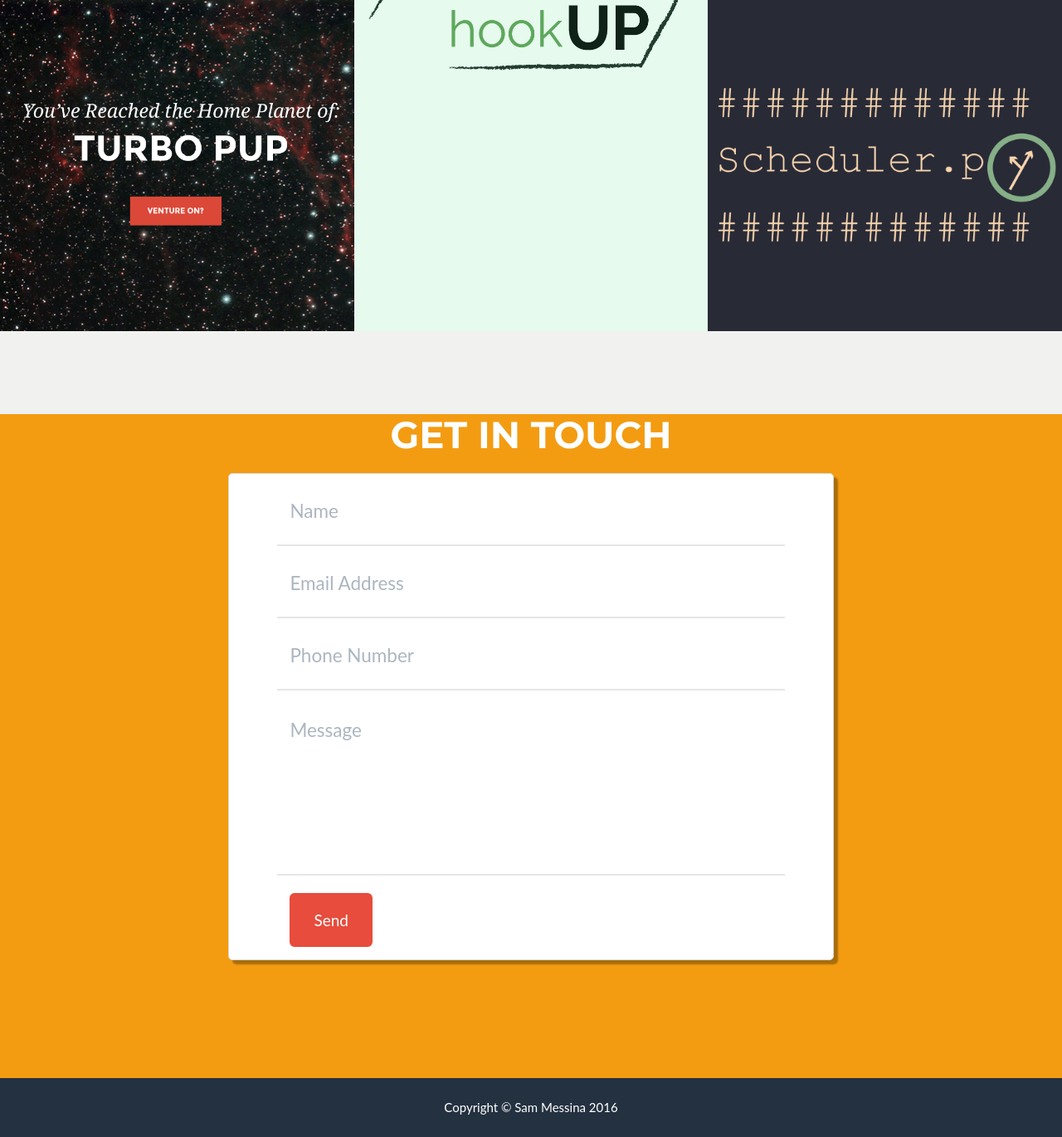
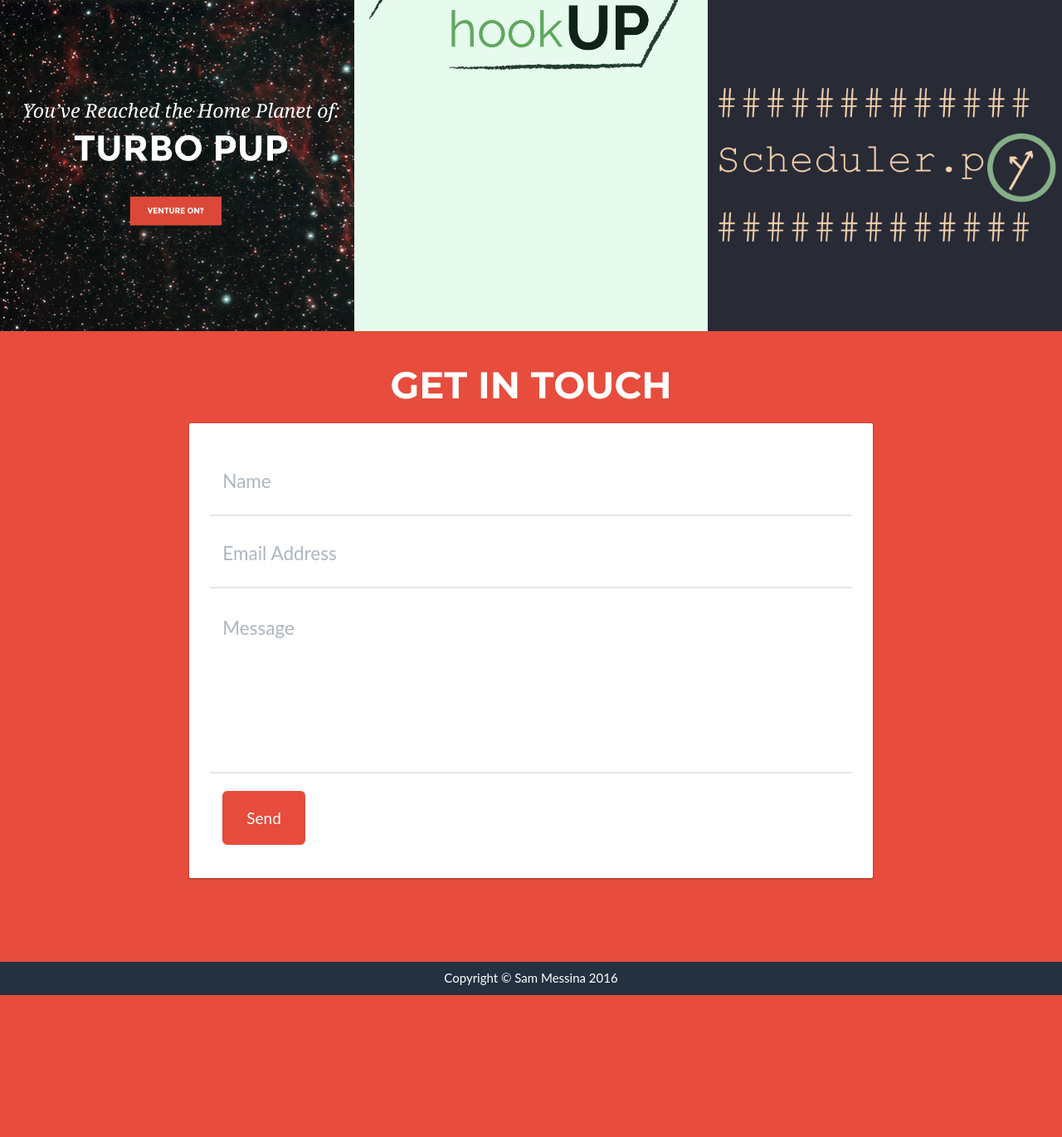
Before and after one commit to regexpressyourself/regexpressyourself.github.io, a PHP site: page / in a window 1280 px wide. Shown: the part 1201-2571 px from the top of the page at 83% size. After the commit the page ends 2400 px from the top, so only its background shows below. Run offline with PHP 8.4, Linux system fonts and the light colour scheme; some libraries are stand-ins or nearby versions.

Commit message:
New version of the form

```diff
--- a/css/custom.css
+++ b/css/custom.css
@@ -134,7 +134,7 @@ header .header-links {
 
 
 section {
-    padding: 0 0 100px 0;
+    padding: 0 0 0 0;
 }
 
 section h2 {
@@ -142,7 +142,7 @@ section h2 {
     font-size: 3em;
 }
 
-#first-work-container {
+.flush-container{
     padding-left: 0;
     padding-right: 0;
 }
@@ -408,12 +408,19 @@ section h2 {
 }
 
 form {
-    padding-left: 8%;
-    padding-right: 8%;
+    border-radius: 2px;
+    box-shadow: 0 2px 2px 0 rgba(0,0,0,0.16), 0 0 0 1px rgba(0,0,0,0.08);
+    transition: box-shadow 200ms cubic-bezier(0.4, 0.0, 0.2, 1);
     background-color: white;
-    box-shadow: 5px 5px 2px rgba(0,0,0,.3);
-    border: 1px solid #d8d8d8;
-    border-radius: 5px;
+    padding: 25px;
+    margin-bottom: 15px;
+}
+form:hover,
+form:active,
+form:visited,
+form:focus {
+    box-shadow: 0 7px 14px 0 rgba(0,0,0,0.2), 0 0 0 1px rgba(0,0,0,0.08);
+    border: none;
 }
 
 #contact-title {
@@ -483,6 +490,7 @@ form .row:first-child .floating-label-form-group {
 
 footer {
     color: #fff;
+    width: 100%;
 }
 
 footer h class="project-title3" {
@@ -499,13 +507,20 @@ footer .footer-col {
 }
 
 footer .footer-below {
-    padding: 25px 0;
+    display: table-row;
     background-color: #233140;
+    height: 5vh;
+}
+footer .footer-below .container{
+    width: 100vw;
+    display: table-cell;
+    vertical-align: middle;
 }
 
 #contact {
-    background-color: #f39c12;
-    min-height: 100vh;
+    background-color: #e74c3c;
+    min-height: 95vh;
+    padding-top: 40px;
 }
 
 .thanks-link,
@@ -569,7 +584,7 @@ footer .footer-below {
 }
 @media (max-width: 767px) {
     section {
-        padding: 0 0 75px 0;
+        padding: 0 0 0 0;
     }
     .center-overlay {
         height: 50vh;
--- a/index.html
+++ b/index.html
@@ -57,7 +57,7 @@
             <i class="glyphicon glyphicon-chevron-down"></i>
         </a>
 
-        <div class="container-fluid" id="first-work-container">
+        <div class="container-fluid flush-container" id="first-work-container">
             <div class="row">
 
                 <div class="work-col col-xs-12 col-sm-12 col-md-4 col-lg-4">
@@ -437,7 +437,7 @@
 
     <!-- Contact Section -->
     <section id="contact">
-        <div class="container">
+        <div class="container-fluid flush-container">
             <div class="row">
                 <div class="col-lg-12 text-center">
                     <h2 id="contact-title">Get In Touch</h2>
@@ -461,7 +461,7 @@
                         </div>
                         <div class="row control-group">
                             <div class="form-group col-xs-12 floating-label-form-group controls">
-                                <label>Email Address</label>
+                                <label>Email</label>
                                 <input type="email"
                                        class="form-control"
                                        placeholder="Email Address"
@@ -469,18 +469,6 @@
                                        name="_replyto"
                                        required
                                        data-validation-required-message="Please enter your email address.">
-                                <p class="help-block text-danger"></p>
-                            </div>
-                        </div>
-                        <div class="row control-group">
-                            <div class="form-group col-xs-12 floating-label-form-group controls">
-                                <label>Phone Number</label>
-                                <input type="tel"
-                                       name="_phone"
-                                       class="form-control"
-                                       placeholder="Phone Number"
-                                       id="phone"
-                                       data-validation-required-message="Please enter your phone number.">
                                 <p class="help-block text-danger"></p>
                             </div>
                         </div>
```
